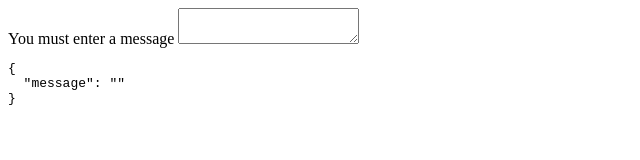
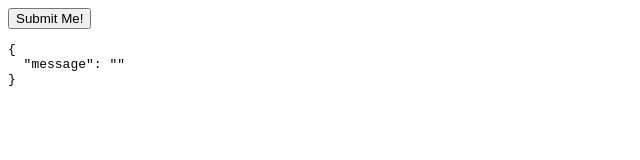
Before and after one commit to tomltd/vueLaraCast, a plain HTML site: page index.html in a window 1280 px wide. Shown: the whole page, without its empty margins (0-640 px from the left). Drawn offline with nearby package versions, Linux system fonts and the light colour scheme.

Commit message:
lesson 3 - event handling part 1

```diff
--- a/index.html
+++ b/index.html
@@ -8,15 +8,10 @@
 <body>
     <div id="app">
 
-        <form>
-            <span class="error" v-show="!message">
-                You must enter a message
-            </span>
+        <form action="done.html" @submit.prevent="handleIt">
 
-            <textarea v-model="message"></textarea>
-
-            <button type="submit" v-if="message">
-                Send message
+            <button type="submit">
+                Submit Me!
             </button>
 
         </form>
@@ -36,6 +31,11 @@
             el: '#app',
             data: {
                 message: ''
+            },
+            methods: {
+                handleIt: function() {
+                    alert('Handled');
+                }
             }
         });
 
```
